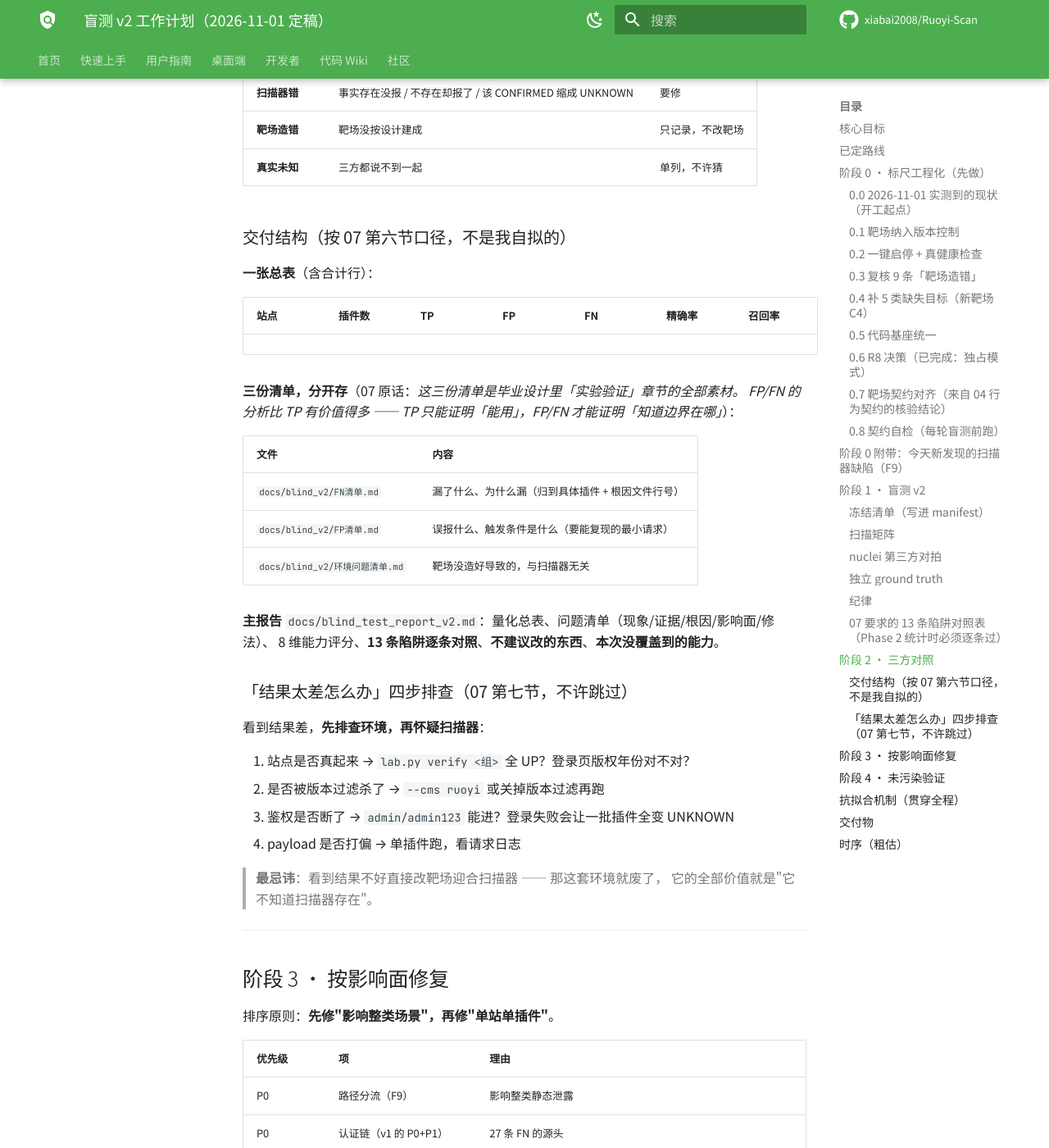
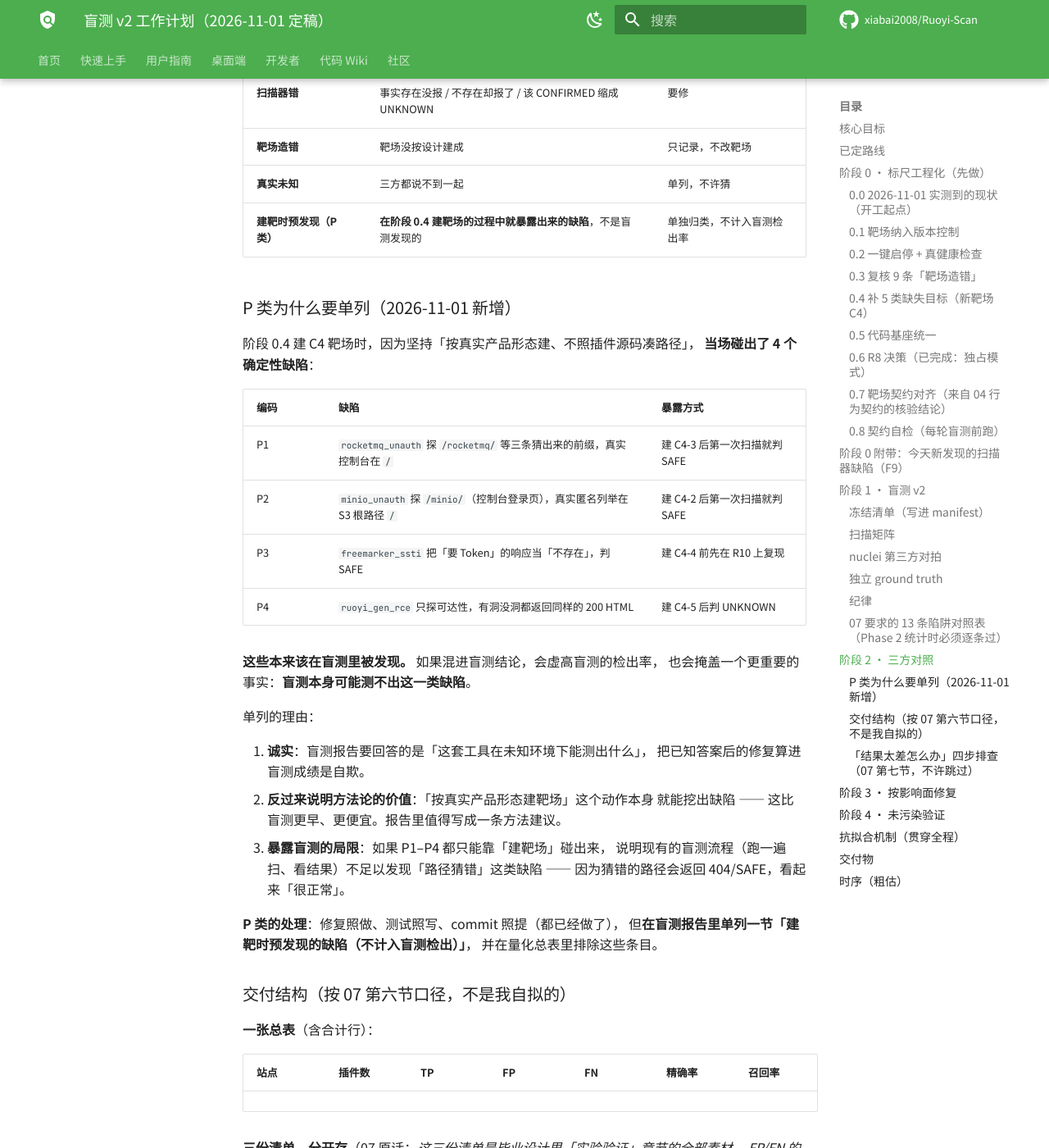
Before and after one commit to xiabai2008/ruoyi-scan, an MkDocs documentation site: the page built from docs/_plan_盲测v2_20261101.md, in a window 1280 px wide and 1400 px high, scrolled down 13236 px. Shown: the whole window at 82% size. Built offline with MkDocs 1.6.1 and Material for MkDocs 9.7.7, drawn with Linux system fonts in a browser that asks for light colours; comment, search, counter and statistics services are not loaded.

Commit message:
docs: 阶段 2 对照加 P 类（建靶时预发现，不计入盲测检出）
阶段 0.4 建 C4 靶场时，因为坚持「按真实产品形态建、不照插件源码凑路径」，
当场碰出 4 个确定性缺陷（P1-P4）。它们本来该在盲测里被发现的。

如果把 P 类混进盲测结论，会虚高检出率，也会掩盖一个更重要的事实：
**盲测流程本身测不出「路径猜错」这类缺陷**——猜错的路径返回 404/SAFE，
报告里显示为「不存在该漏洞」，看起来完全合理。

分类口径在盲测**开始之前**定死，避免事后按有利方向归类。

## 四条 P 类

| 编码 | 缺陷 | 提交 |
|---|---|---|
| P1 | rocketmq_unauth 探 /rocketmq/ 等前缀，真实在 / | 7fb3595 |
| P2 | minio_unauth 探 /minio/，真实匿名列举在 S3 根路径 / | a99bc46 |
| P3 | freemarker_ssti 把「要 Token」当「不存在」 | 29f460b |
| P4 | ruoyi_gen_rce 只探可达性，有洞也报不出来 | 8ad0512 |

## 共性（报告里的方法建议）

- **路径靠想象**：P1/P2/P4 都是探的路径不是真实产品路径
- **SAFE 兜底掩盖问题**：判 SAFE / UNKNOWN 看起来都「很正常」
- **只有真实形态靶场能碰出来**：签名靶场（返回约定 marker）永远暴露不了

对方法论的启示：这正是阶段 2 必须做三方对照（扫描器/手工/nuclei）
而不是只看扫描器输出的原因——没有 ground truth，
无法区分「真的不存在」和「根本没探到」。

Co-Authored-By: Claude Haiku 5.5 <noreply@anthropic.com>

```diff
--- a/docs/_plan_盲测v2_20261101.md
+++ b/docs/_plan_盲测v2_20261101.md
@@ -410,13 +410,43 @@ Phase 2 三方对照时，**逐条回答"这一条在这轮盲测里有没有发
 
 ## 阶段 2 · 三方对照
 
-每条差异落到三类之一：
+每条差异落到**四类**之一：
 
 | 类别 | 含义 | 处理 |
 |---|---|---|
 | **扫描器错** | 事实存在没报 / 不存在却报了 / 该 CONFIRMED 缩成 UNKNOWN | 要修 |
 | **靶场造错** | 靶场没按设计建成 | 只记录，不改靶场 |
 | **真实未知** | 三方都说不到一起 | 单列，不许猜 |
+| **建靶时预发现（P 类）** | **在阶段 0.4 建靶场的过程中就暴露出来的缺陷**，不是盲测发现的 | 单独归类，不计入盲测检出率 |
+
+### P 类为什么要单列（2026-11-01 新增）
+
+阶段 0.4 建 C4 靶场时，因为坚持「按真实产品形态建、不照插件源码凑路径」，
+**当场碰出了 4 个确定性缺陷**：
+
+| 编码 | 缺陷 | 暴露方式 |
+|---|---|---|
+| P1 | `rocketmq_unauth` 探 `/rocketmq/` 等三条猜出来的前缀，真实控制台在 `/` | 建 C4-3 后第一次扫描就判 SAFE |
+| P2 | `minio_unauth` 探 `/minio/`（控制台登录页），真实匿名列举在 S3 根路径 `/` | 建 C4-2 后第一次扫描就判 SAFE |
+| P3 | `freemarker_ssti` 把「要 Token」的响应当「不存在」，判 SAFE | 建 C4-4 前先在 R10 上复现 |
+| P4 | `ruoyi_gen_rce` 只探可达性，有洞没洞都返回同样的 200 HTML | 建 C4-5 后判 UNKNOWN |
+
+**这些本来该在盲测里被发现。** 如果混进盲测结论，会虚高盲测的检出率，
+也会掩盖一个更重要的事实：**盲测本身可能测不出这一类缺陷**。
+
+单列的理由：
+
+1. **诚实**：盲测报告要回答的是「这套工具在未知环境下能测出什么」，
+   把已知答案后的修复算进盲测成绩是自欺。
+2. **反过来说明方法论的价值**：「按真实产品形态建靶场」这个动作本身
+   就能挖出缺陷 —— 这比盲测更早、更便宜。报告里值得写成一条方法建议。
+3. **暴露盲测的局限**：如果 P1–P4 都只能靠「建靶场」碰出来，
+   说明现有的盲测流程（跑一遍扫、看结果）不足以发现「路径猜错」这类缺陷 ——
+   因为猜错的路径会返回 404/SAFE，看起来「很正常」。
+
+**P 类的处理**：修复照做、测试照写、commit 照提（都已经做了），
+但**在盲测报告里单列一节「建靶时预发现的缺陷（不计入盲测检出）」**，
+并在量化总表里排除这些条目。
 
 ### 交付结构（按 07 第六节口径，不是我自拟的）
 
```
Also changed, not shown: docs/blind_v2/P类缺陷清单.md (added, +88 -0 lines).
